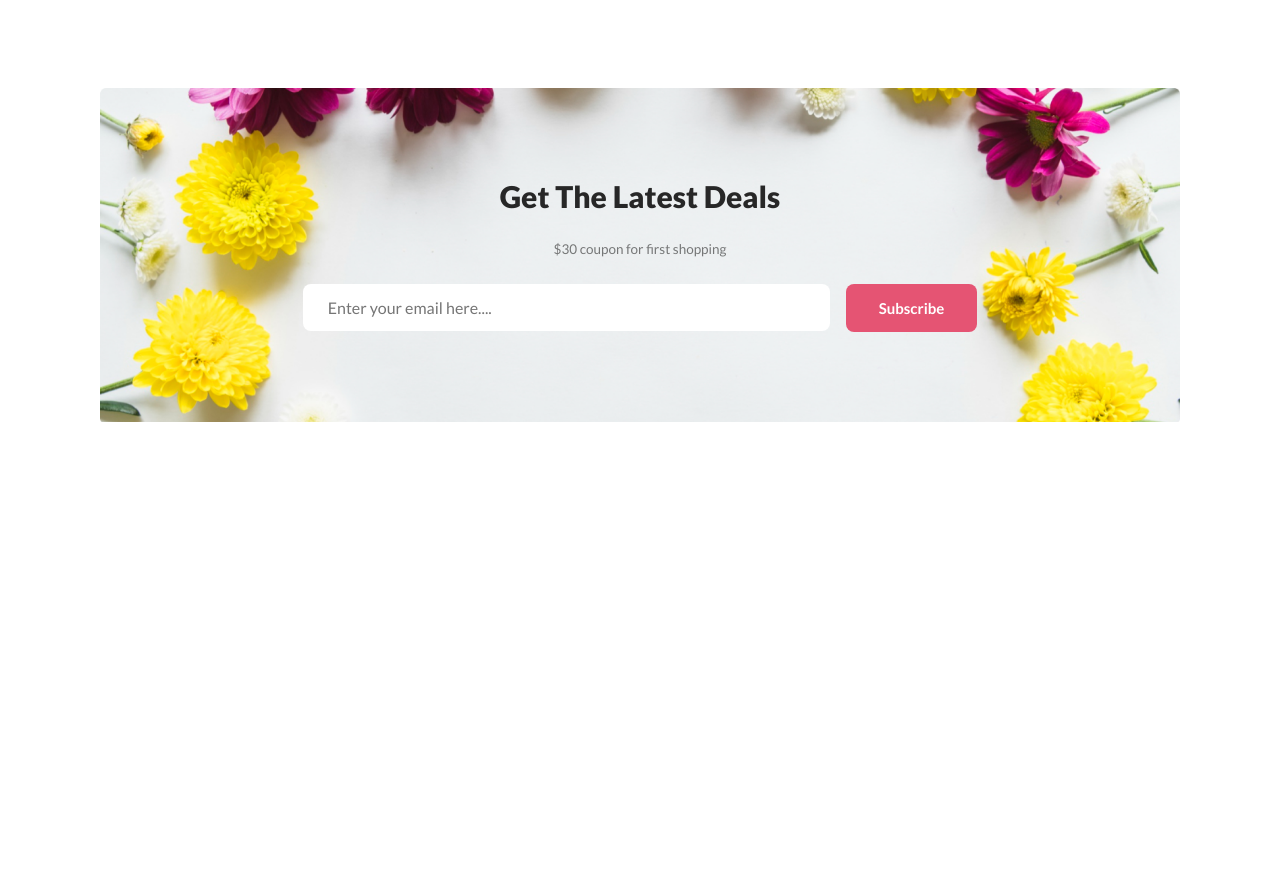
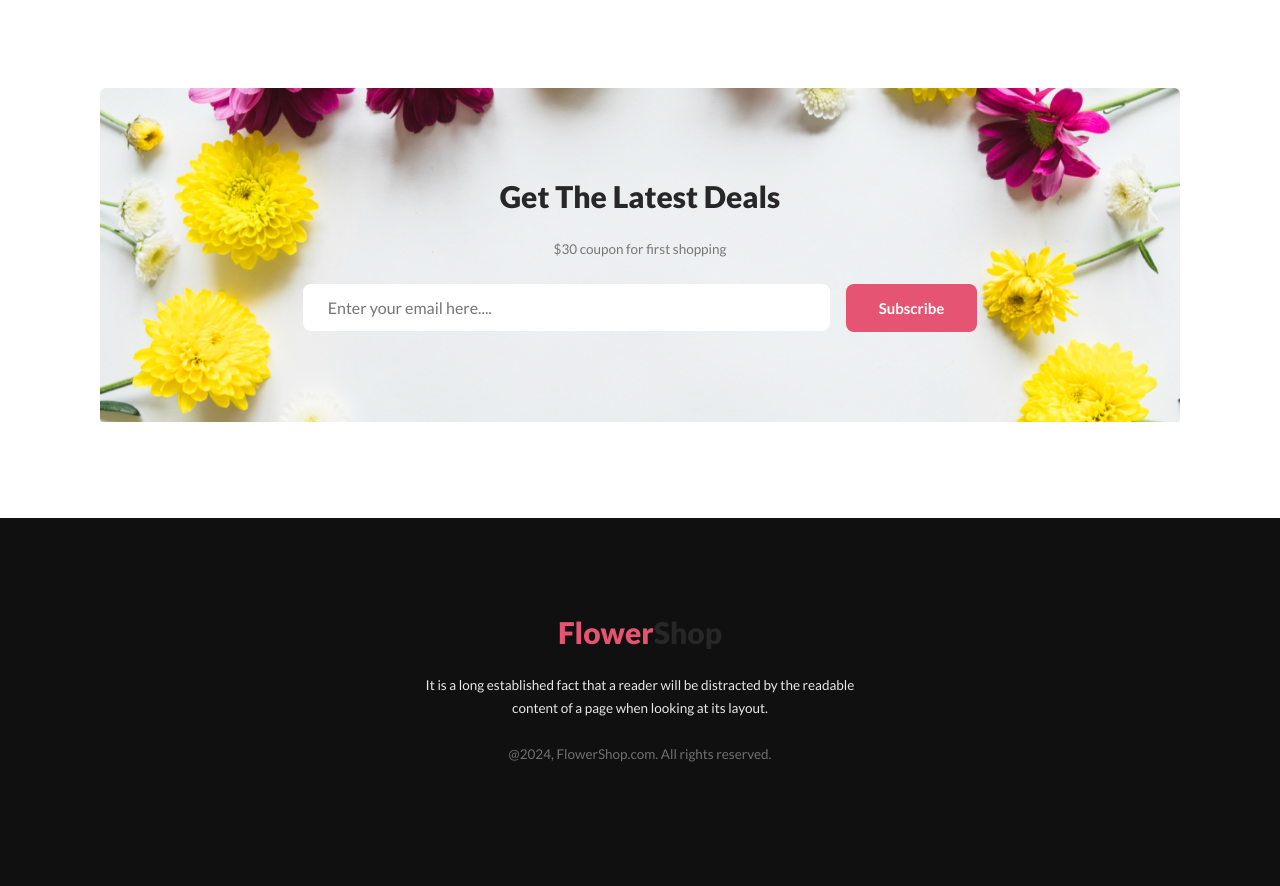
Before and after one commit to afiagithub/flower-shop, a plain HTML site: page index.html in a window 1280 px wide. Shown: the part 2934-3820 px from the top of the page. Before the commit the page ends 3356 px from the top, so only its background shows below. Drawn offline with Linux system fonts and the light colour scheme.

Commit message:
footer added

```diff
--- a/css/style.css
+++ b/css/style.css
@@ -208,3 +208,23 @@
     font-size: 16px;
     font-weight: 400;
 }
+
+.contact{
+    margin-top: 96px;
+    background: #111010;
+}
+
+.contact-details{
+    max-width: 470px;
+    padding: 96px 0px;
+    margin: 0px auto;
+    text-align: center;
+}
+
+.contact-details p{
+    color: rgba(255, 255, 255, 0.90);
+}
+
+.contact-details .licence{
+    color: rgba(255, 255, 255, 0.40);
+}
--- a/index.html
+++ b/index.html
@@ -105,7 +105,14 @@
         </div>
     </main>
 
-    <footer></footer>
+    <footer class="contact">
+        <div class="contact-details">
+            <h3 class="heading"><span class="marked">Flower</span>Shop</h3>
+            <p class="para">It is a long established fact that a reader will be distracted by the readable content of a
+                page when looking at its layout.</p>
+            <p class="para licence">@2024, FlowerShop.com. All rights reserved.</p>
+        </div>
+    </footer>
 </body>
 
 </html>
```
